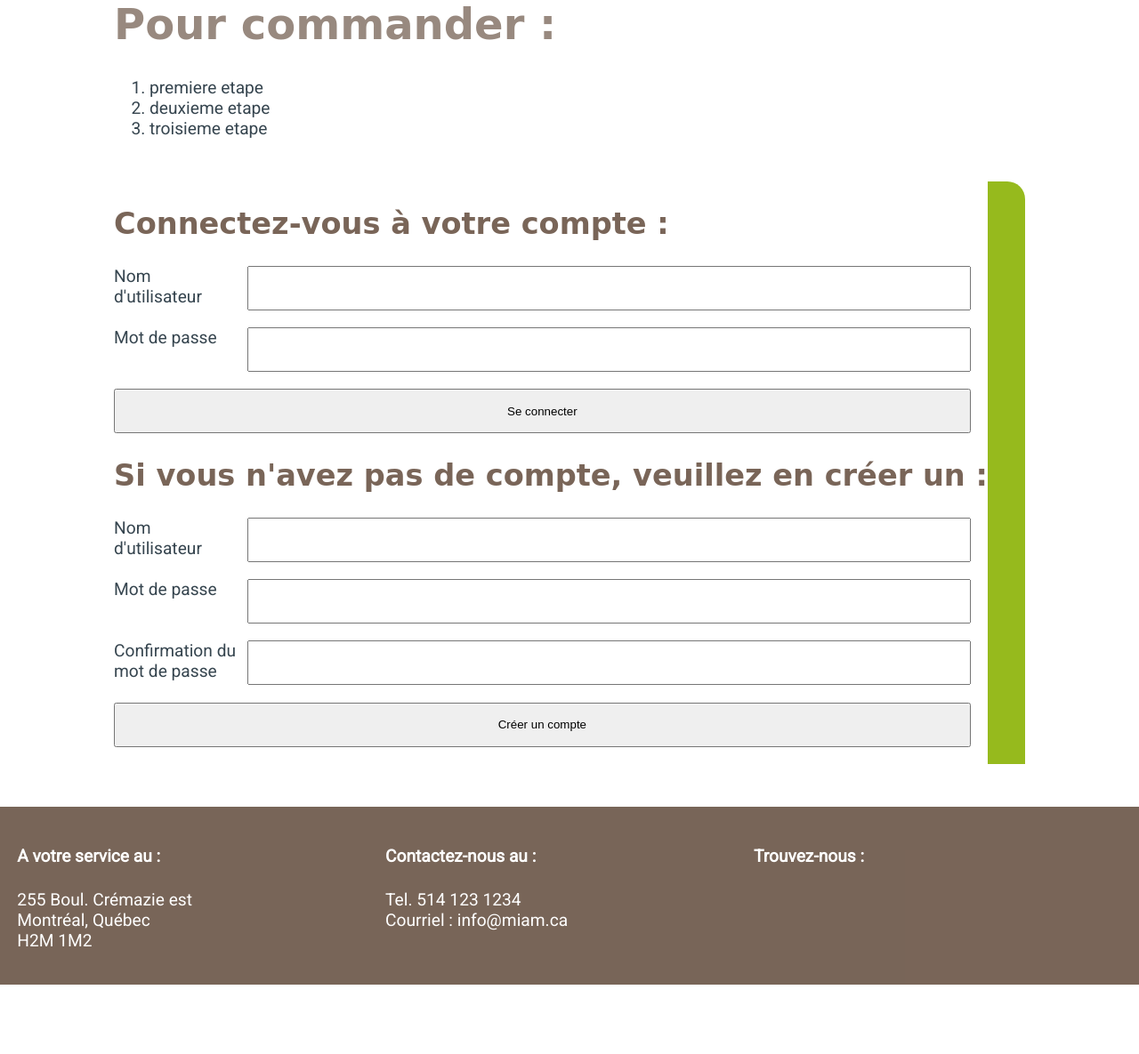
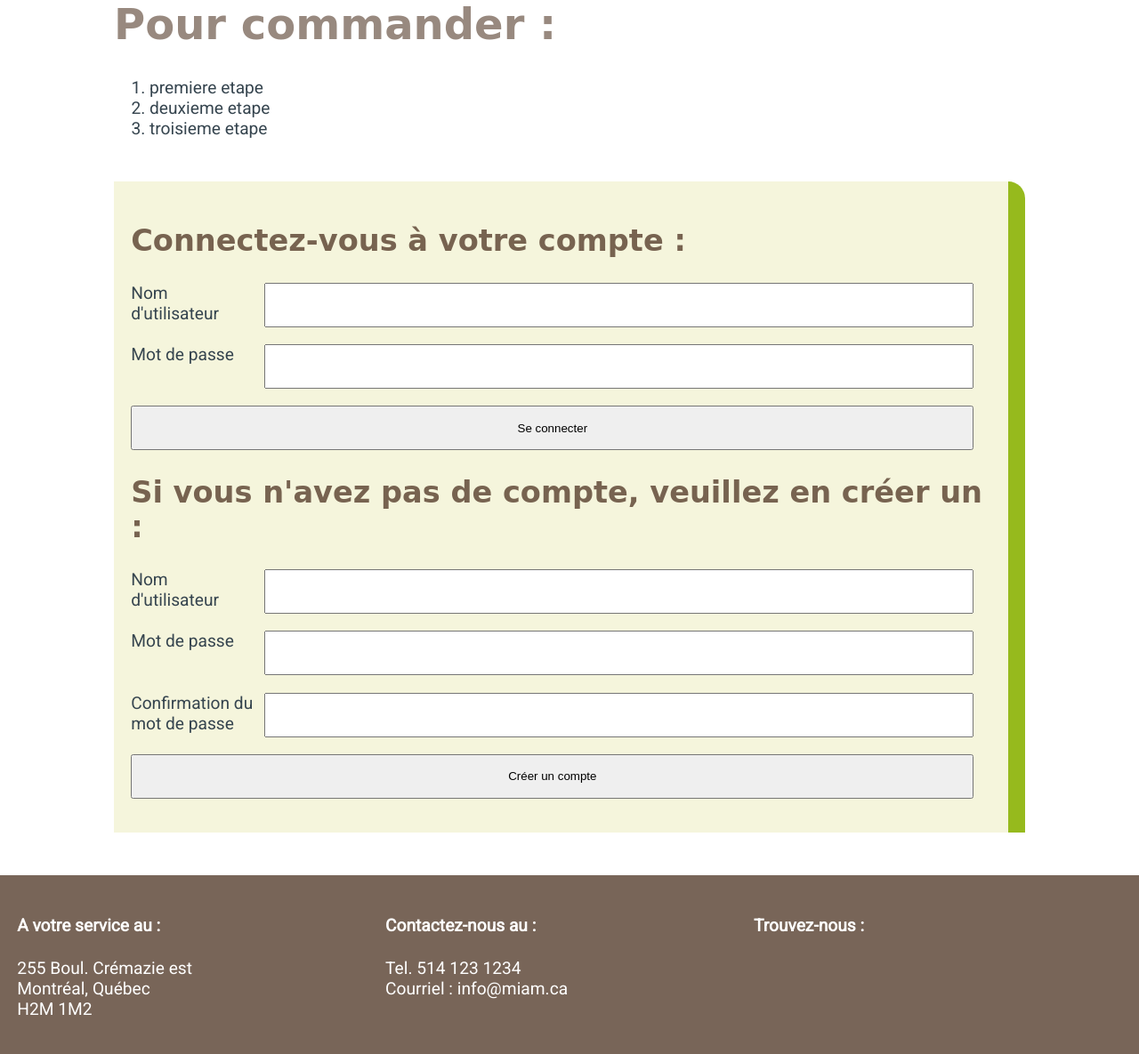
Before and after one commit to mbasprof/tp_miam, a PHP site: page /connexion_page.php in a window 1280 px wide. Shown: the part 315-1500 px from the top of the page at 89% size. Before the commit the page ends 1422 px from the top, so only its background shows below. Run offline with PHP 8.4, Linux system fonts and the light colour scheme.

Commit message:
ajout fond couleur formulaire de connexion page commander

```diff
--- a/style/main.css
+++ b/style/main.css
@@ -405,6 +405,10 @@ footer div {
 #commander aside {
     flex: 1;
 }
+#se_connecter{
+    background-color: #f5f5dc;
+    padding: 1rem;
+}
 
 #se_connecter > form > div {
     display: flex;
```
